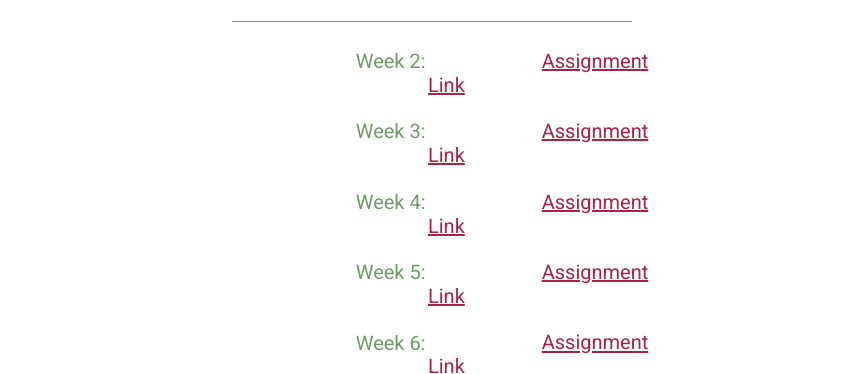
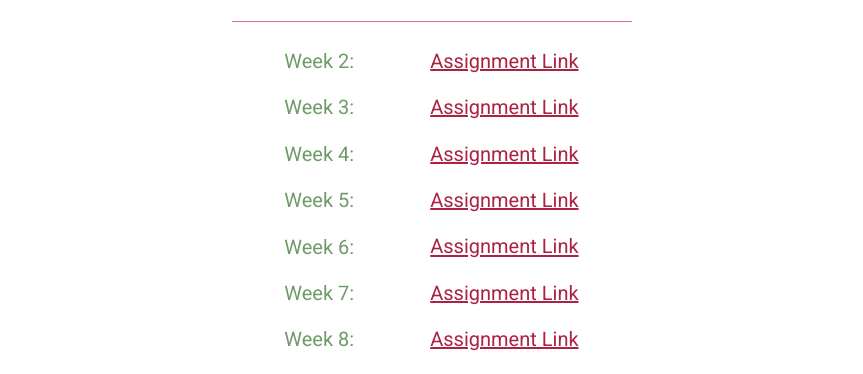
Before and after one commit to natcaires/natcaires, a plain HTML site: page index.html in a window 1280 px wide. Shown: the part 402-776 px from the top of the page, without its empty margins (208-1071 px from the left). Drawn offline with Linux system fonts and the light colour scheme.

```diff
--- a/css/home.css
+++ b/css/home.css
@@ -45,7 +45,7 @@ hr {
     font-size: 20px;
     font-family: 'Roboto', sans-serif;
     padding: 0.7rem;
-    margin: 0px 100px 0px 200px;
+    margin: 0px 50px 0px 120px;
 
 }
 
@@ -54,7 +54,7 @@ hr {
     font-size: 20px;
     font-family: 'Roboto', sans-serif;
     padding: 0.7rem;
-    margin: 0px 100px 0px 100px;
+    margin: 0px 100px 0px 60px;
 
 }
 
```
